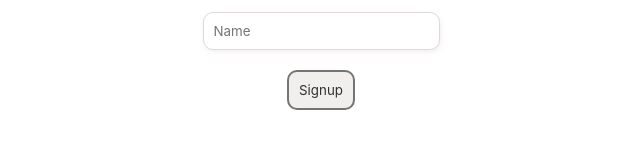
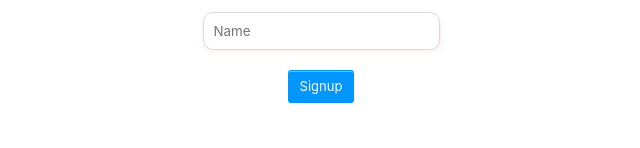
Before and after one commit to baruchyakubov/bitcoin-website-angular, an Angular app: page /#/ in a window 1280 px wide. Shown: the part 306-454 px from the top of the page, without its empty margins (319-959 px from the left). Built offline with nearby package versions, Linux system fonts and the light colour scheme.

Commit message:
added css

```diff
--- a/src/app/app-header/app-header.component.scss
+++ b/src/app/app-header/app-header.component.scss
@@ -3,12 +3,15 @@
     justify-content: space-between;
     border-bottom: 1px rgb(223, 217, 217) solid;
     button{
+        all: unset;
         background-color: white;
-        border: none;
+        padding: 10px;
+        border-radius: 5px;
+        cursor: pointer;
+        transition: 0.4s;
     }
 }
 
 .active {
-    border-radius: 0;
-    border-bottom: 3px rgb(118, 170, 219) solid !important;
+    background-color: #86bfea !important;
 }
--- a/src/app/contact-filter/contact-filter.component.html
+++ b/src/app/contact-filter/contact-filter.component.html
@@ -2,5 +2,5 @@
     <form class='contact-filter'>
         <input [(ngModel)]="contactFilter.term" name="term" (ngModelChange)="onSetFilter()" placeholder='Search' />
     </form>
-    <button routerLink="/edit" >Add Contact</button>
+    <button class="add-contact" routerLink="/edit" >Add Contact</button>
 </section>
--- a/src/app/contact-filter/contact-filter.component.scss
+++ b/src/app/contact-filter/contact-filter.component.scss
@@ -16,3 +16,69 @@
     align-items: center;
     justify-content: space-between;
  }
+
+ .add-contact {
+   all: unset;
+   width: 100px;
+   height: 30px;
+   font-size: 16px;
+   background: transparent;
+   border: none;
+   position: relative;
+   color: #f0f0f0;
+   cursor: pointer;
+   z-index: 1;
+   padding: 10px 20px;
+   display: flex;
+   align-items: center;
+   justify-content: center;
+   white-space: nowrap;
+   user-select: none;
+   -webkit-user-select: none;
+   touch-action: manipulation;
+   &::after , &::before{
+      content: '';
+      position: absolute;
+      bottom: 0;
+      right: 0;
+      z-index: -99999;
+      transition: all .4s;
+   }
+   &::before{
+      transform: translate(0%, 0%);
+      width: 100%;
+      height: 100%;
+      background: #8f8fc3;
+      border-radius: 10px;
+   }
+   &::after{
+      transform: translate(10px, 10px);
+      width: 35px;
+      height: 35px;
+      background: #ffffff15;
+      backdrop-filter: blur(5px);
+      -webkit-backdrop-filter: blur(5px);
+      border-radius: 50px;
+   }
+   &:hover{
+      &::before{
+         transform: translate(5%, 20%);
+         width: 110%;
+         height: 110%;
+      }
+   }
+   &:hover{
+      &::after{
+         border-radius: 10px;
+         transform: translate(0, 0);
+         width: 100%;
+         height: 100%;
+      }
+   }
+   &:active{
+      &::after{
+         transition: 0s;
+         transform: translate(0, 5%);
+      }
+   }
+ }
--- a/src/app/contact-preview/contact-preview.component.scss
+++ b/src/app/contact-preview/contact-preview.component.scss
@@ -1,33 +1,29 @@
 .contact-preview {
-    background-color: #1ebae90b;
+    background-color: #cae8f1b5;
     box-shadow: 2px 2px 11px rgb(43 17 74 / 17%);
     border-radius: 3px;
     display: flex;
     overflow: hidden;
     cursor: pointer;
+    transition: 0.4s;
+    border-radius: 13px;
     .info {
         display: flex;
         align-items: center;
         gap: 10px;
         padding: 10px;
         flex-grow: 1;
-        img{
+
+        img {
             width: 40px;
             height: 40px;
         }
     }
 
-    .actions {
-        flex-basis: 25%;
-        padding: 10px;
-        background-color: #000000c9;
-        display: flex;
-        align-items: center;
-        transform: translateY(100%);
-        transition: transform 0.2s;
-    }
-
-    &:hover .actions {
-        transform: translateY(0);
+    &:hover {
+        box-shadow: 6px 8px 5px 0px rgba(203, 206, 219, 0.75);
+        -webkit-box-shadow: 6px 8px 5px 0px rgba(203, 206, 219, 0.75);
+        -moz-box-shadow: 6px 8px 5px 0px rgba(203, 206, 219, 0.75);
+        scale: 1.05;
     }
 }
--- a/src/app/views/home/home.component.scss
+++ b/src/app/views/home/home.component.scss
@@ -14,5 +14,10 @@
     }
     .logout{
         margin-top: 20px;
+        background-color: rgb(186, 96, 96);
+        transition: 0.4s;
+        &:hover{
+            background-color: rgb(209, 149, 149);
+        }
     }
 }
--- a/src/styles.scss
+++ b/src/styles.scss
@@ -92,20 +92,44 @@ h1{
     font-size: rem(25px);
 }
 
+
+
+
+/* CSS */
 button {
-    font-family: inherit;
-    cursor: pointer;
-    padding: 10px;
-    border: 2px rgb(117, 115, 115) solid;
-    border-radius: 10px;
-    background-color: rgba(221, 214, 214, 0.418);
-    color: rgb(48, 49, 49);
-    &:hover{
-        background-color: rgba(128, 126, 126, 0.418);
-    }
-    * {
-        pointer-events: none;
-    }
+  background-color: #0095ff;
+  border: 1px solid transparent;
+  border-radius: 3px;
+  box-shadow: rgba(255, 255, 255, .4) 0 1px 0 0 inset;
+  box-sizing: border-box;
+  color: #fff;
+  cursor: pointer;
+  display: inline-block;
+  font-family: -apple-system,system-ui,"Segoe UI","Liberation Sans",sans-serif;
+  font-size: 13px;
+  font-weight: 400;
+  line-height: 1.15385;
+  margin: 0;
+  outline: none;
+  padding: 8px .8em;
+  position: relative;
+  text-align: center;
+  text-decoration: none;
+  user-select: none;
+  -webkit-user-select: none;
+  touch-action: manipulation;
+  vertical-align: baseline;
+  white-space: nowrap;
+  &:hover , &:focus{
+    background-color: #07c;
+  }
+  &:focus{
+    box-shadow: 0 0 0 4px rgba(0, 149, 255, .15);
+  }
+  &:active{
+    background-color: #0064bd;
+    box-shadow: none;
+  }
 }
 
 ul {
@@ -138,6 +162,15 @@ input {
     box-shadow: 1px 2px 5px 0px rgba(237, 224, 224, 0.56);
     -webkit-box-shadow: 1px 2px 5px 0px rgba(237, 224, 224, 0.56);
     -moz-box-shadow: 1px 2px 5px 0px rgba(237, 224, 224, 0.56);
+    &:focus{
+        outline: none;
+    }
+}
+input:-webkit-autofill,
+input:-webkit-autofill:hover,
+input:-webkit-autofill:focus,
+input:-webkit-autofill:active {
+    transition: background-color 5000s ease-in-out 0s;
 }
 
 // MAC like scrollbar
```
Also changed, not shown: 6 other files (tests, documents, lock files or other folders).
